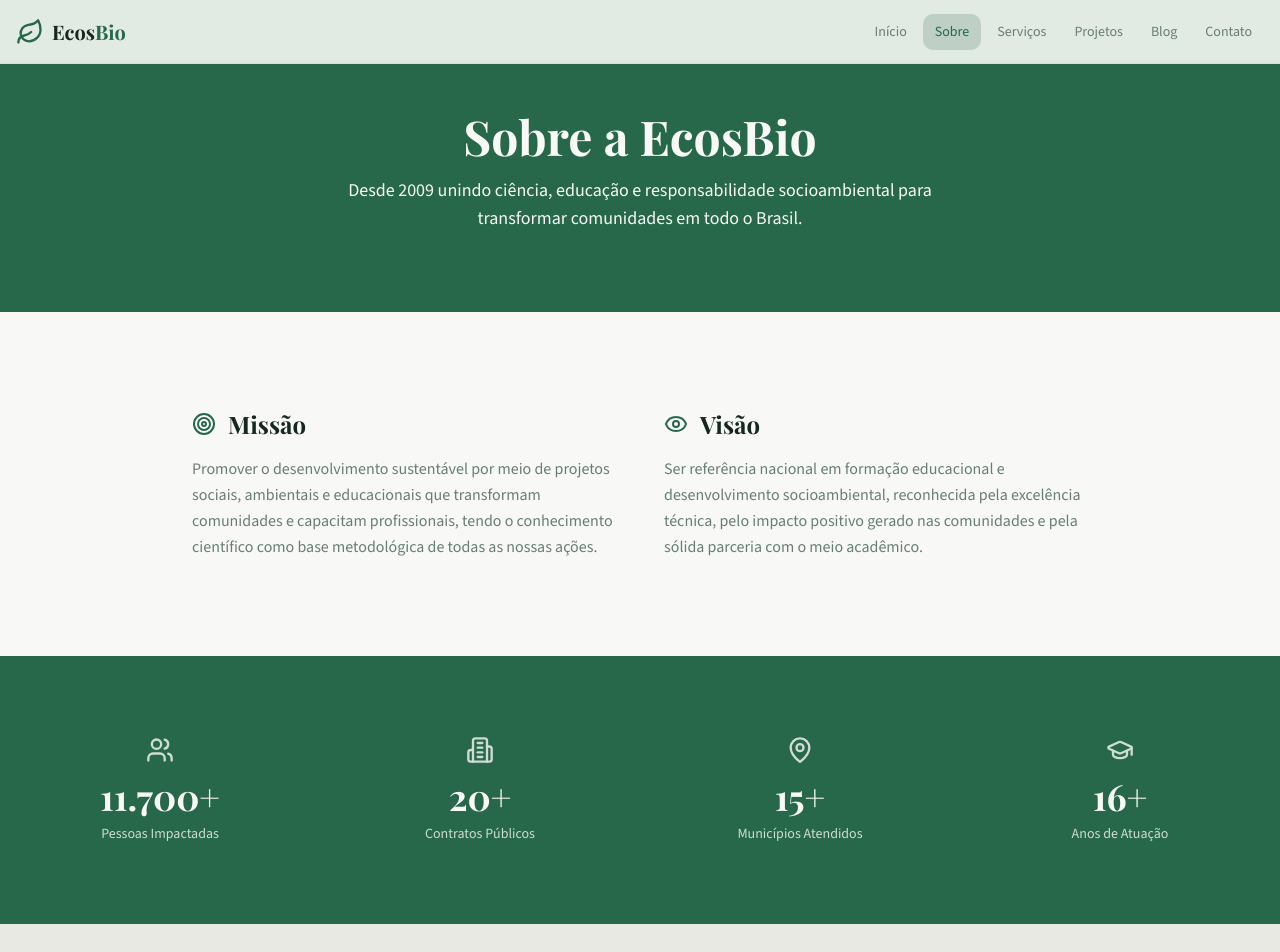
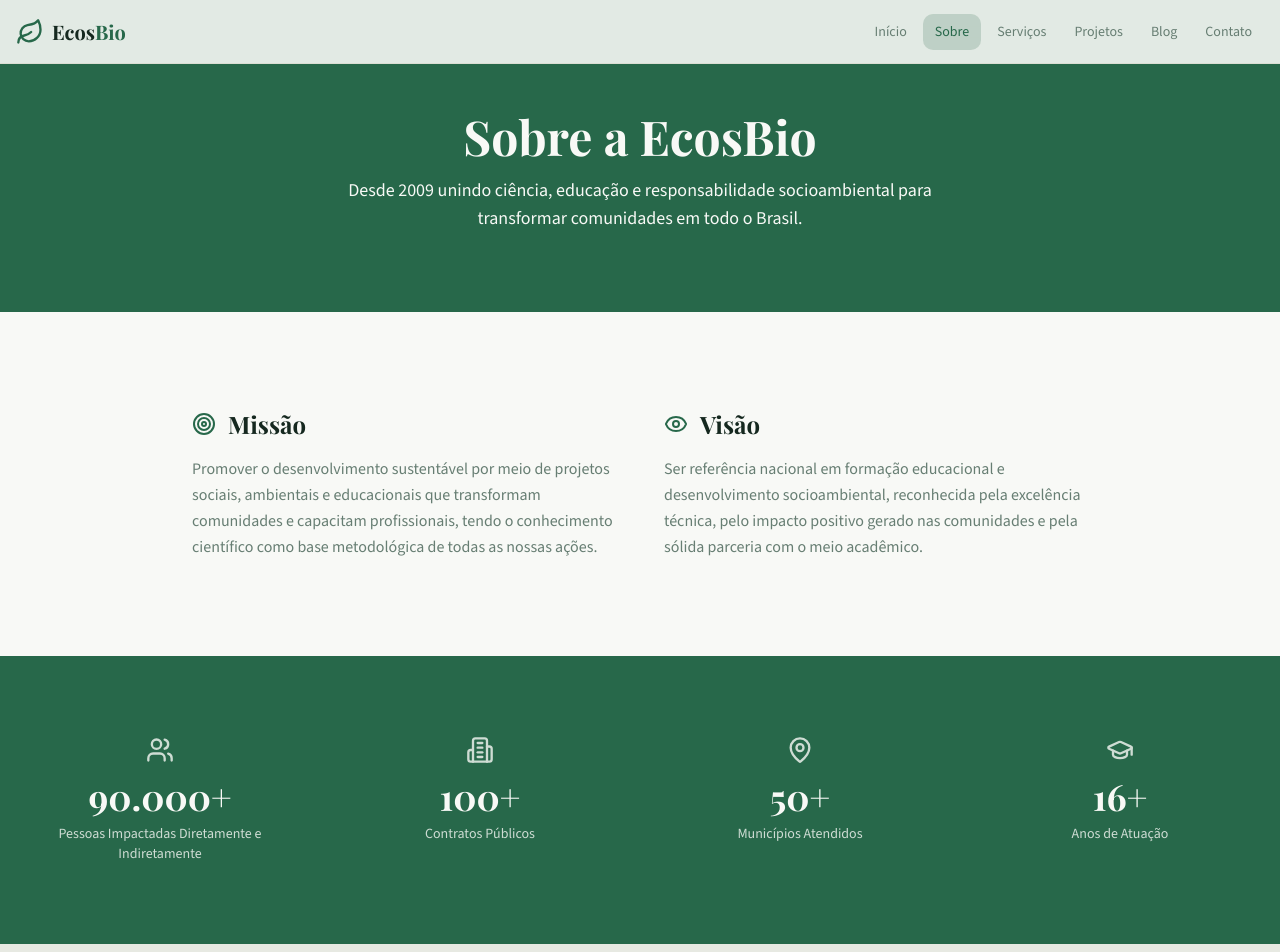
Before and after one commit to ninhoslk/ecosbiosite1, a React (Vite) app: page /#/sobre in a window 1280 px wide. Shown: the top 952 px of the page. Built offline with nearby package versions, Linux system fonts and the light colour scheme; the HTML template or start-up script is replaced by a standard one.

Commit message:
Update Sobre.tsx

```diff
--- a/src/pages/Sobre.tsx
+++ b/src/pages/Sobre.tsx
@@ -62,9 +62,9 @@ const timeline = [
 ];
 
 const numbers = [
-  { icon: Users, value: "11.700+", label: "Pessoas Impactadas" },
-  { icon: Building2, value: "20+", label: "Contratos Públicos" },
-  { icon: MapPin, value: "15+", label: "Municípios Atendidos" },
+  { icon: Users, value: "90.000+", label: "Pessoas Impactadas Diretamente e Indiretamente" },
+  { icon: Building2, value: "100+", label: "Contratos Públicos" },
+  { icon: MapPin, value: "50+", label: "Municípios Atendidos" },
   { icon: GraduationCap, value: "16+", label: "Anos de Atuação" },
 ];
 
```
